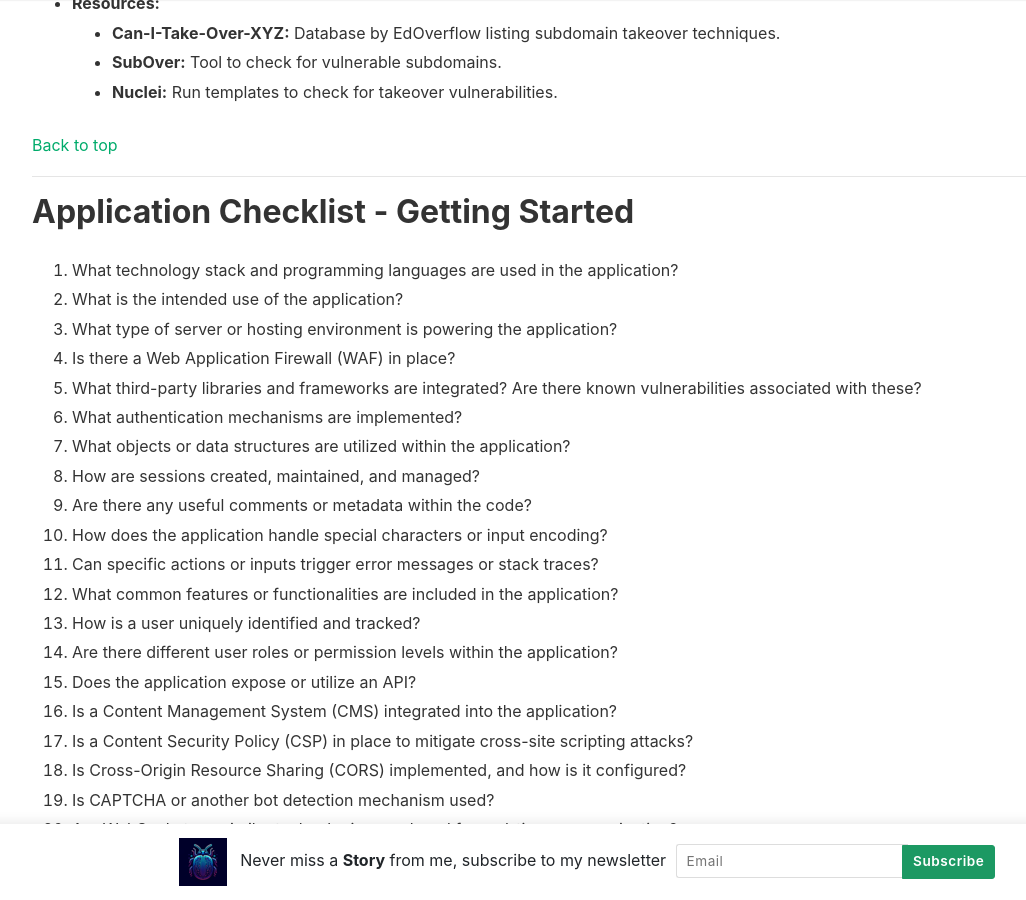
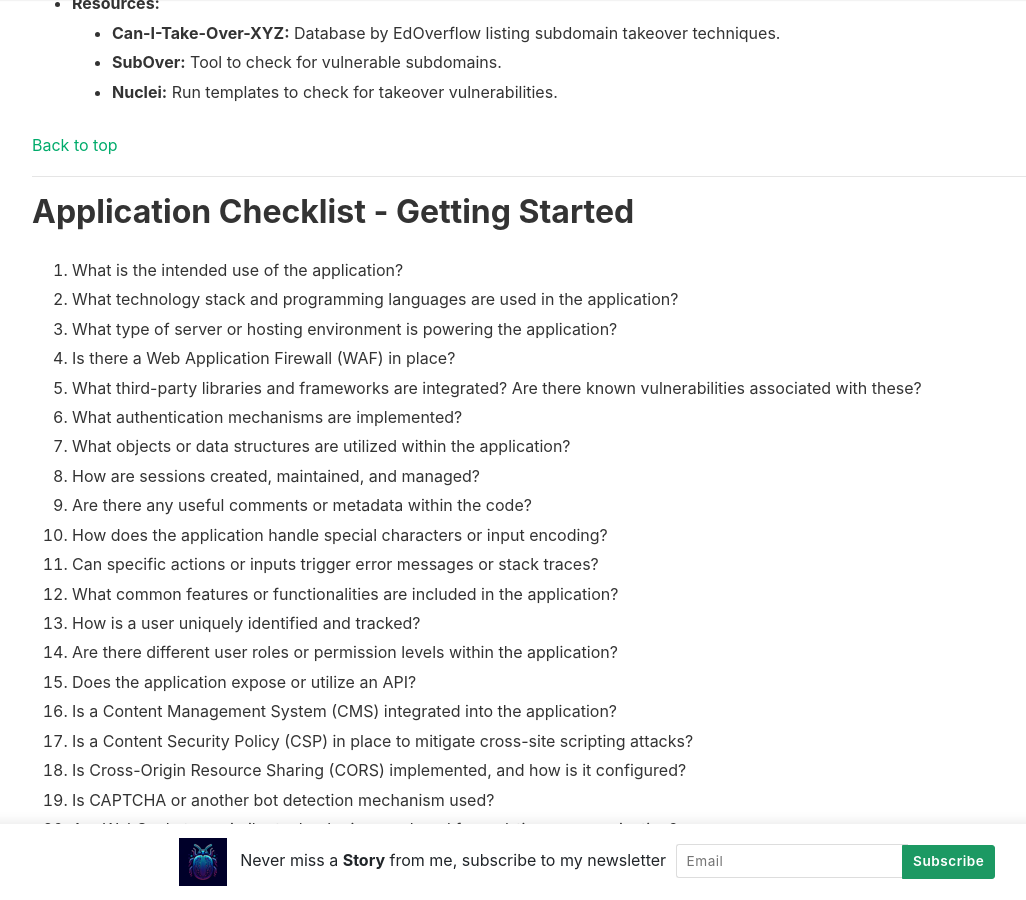
Before and after one commit to Turbul3nce/Turbul3nce.github.io, a Jekyll site: the page built from _pages/info.md, in a window 1280 px wide and 900 px high, scrolled down 3240 px. Shown: the whole window, without its empty margins (53-1079 px from the left). Built offline with Jekyll 4.4.1, drawn with Linux system fonts in a browser that asks for light colours; nearby versions of some CDN libraries; part of the change alters nothing that is shown.

```diff
--- a/_pages/info.md
+++ b/_pages/info.md
@@ -123,27 +123,27 @@ comments: false
 
 ## Application Checklist - Getting Started
 
-1. What technology stack and programming languages are used in the application?
-2. What is the intended use of the application?
-3. What type of server or hosting environment is powering the application?
-4. Is there a Web Application Firewall (WAF) in place?
-5. What third-party libraries and frameworks are integrated? Are there known vulnerabilities associated with these?
-6. What authentication mechanisms are implemented?
-7. What objects or data structures are utilized within the application?
-8. How are sessions created, maintained, and managed?
-9. Are there any useful comments or metadata within the code?
-10. How does the application handle special characters or input encoding?
-11. Can specific actions or inputs trigger error messages or stack traces?
-12. What common features or functionalities are included in the application?
-13. How is a user uniquely identified and tracked?
-14. Are there different user roles or permission levels within the application?
-15. Does the application expose or utilize an API?
-16. Is a Content Management System (CMS) integrated into the application?
-17. Is a Content Security Policy (CSP) in place to mitigate cross-site scripting attacks?
-18. Is Cross-Origin Resource Sharing (CORS) implemented, and how is it configured?
-19. Is CAPTCHA or another bot detection mechanism used?
-20. Are WebSockets or similar technologies employed for real-time communication?
-21. Is the source code or any part of it publicly accessible?
+1. What is the intended use of the application?
+2. What technology stack and programming languages are used in the application?
+4. What type of server or hosting environment is powering the application?
+5. Is there a Web Application Firewall (WAF) in place?
+6. What third-party libraries and frameworks are integrated? Are there known vulnerabilities associated with these?
+7. What authentication mechanisms are implemented?
+8. What objects or data structures are utilized within the application?
+9. How are sessions created, maintained, and managed?
+10. Are there any useful comments or metadata within the code?
+11. How does the application handle special characters or input encoding?
+12. Can specific actions or inputs trigger error messages or stack traces?
+13. What common features or functionalities are included in the application?
+14. How is a user uniquely identified and tracked?
+15. Are there different user roles or permission levels within the application?
+16. Does the application expose or utilize an API?
+17. Is a Content Management System (CMS) integrated into the application?
+18. Is a Content Security Policy (CSP) in place to mitigate cross-site scripting attacks?
+19. Is Cross-Origin Resource Sharing (CORS) implemented, and how is it configured?
+20. Is CAPTCHA or another bot detection mechanism used?
+21. Are WebSockets or similar technologies employed for real-time communication?
+22. Is the source code or any part of it publicly accessible?
 
 
 [Back to top](#navigation)
```
